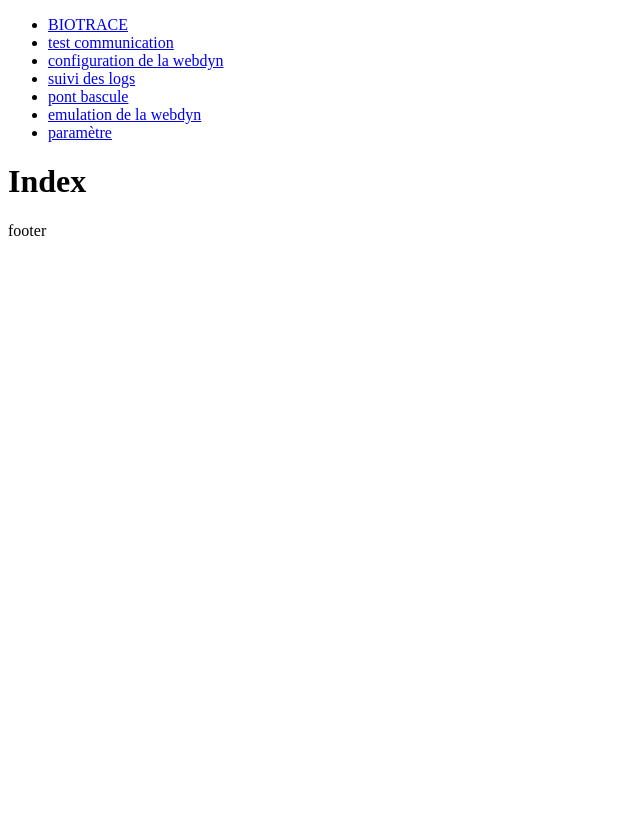
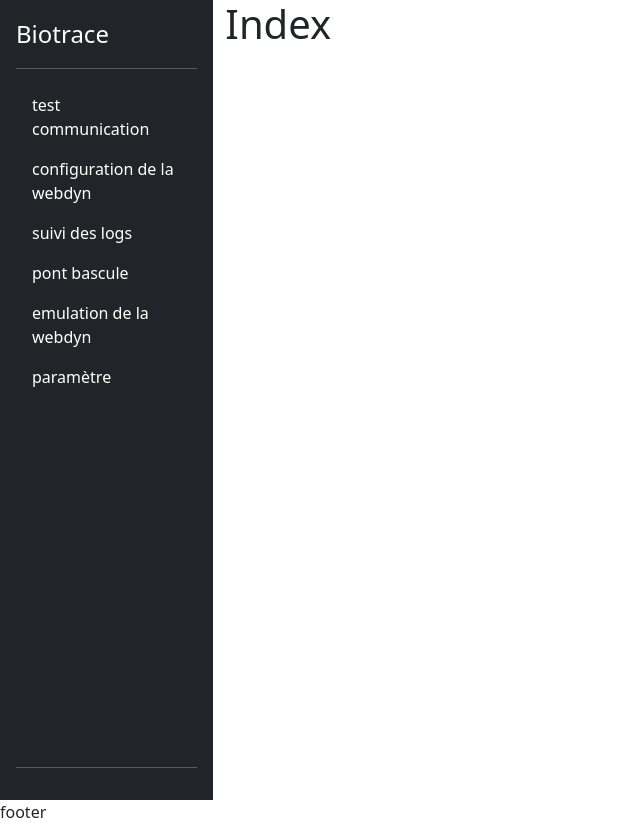
Before and after one commit to TLBail/biotrace, a Flask app: page / in a window 1280 px wide. Shown: the whole page, without its empty margins (0-640 px from the left). Before the commit the page ends 236 px from the top, so only its background shows below. Run offline with Flask 3, Linux system fonts and the light colour scheme.

Commit message:
ajout de boostrap #21

```diff
--- a/app/templates/base.html
+++ b/app/templates/base.html
@@ -1,23 +1,37 @@
 <!DOCTYPE html>
-<html>
+<html lang="en">
 
 <head>
     <meta charset="UTF-8">
     <meta name="viewport" content="width=device-width, initial-scale=1.0">
+    <link href="https://cdn.jsdelivr.net/npm/bootstrap@5.3.2/dist/css/bootstrap.min.css" rel="stylesheet"
+        integrity="sha384-T3c6CoIi6uLrA9TneNEoa7RxnatzjcDSCmG1MXxSR1GAsXEV/Dwwykc2MPK8M2HN" crossorigin="anonymous">
     <title>{% block title %}{% endblock %} - Biotrace</title>
 </head>
 
 <body>
+    <div class="container-fluid">
+        <div class="row">
+            <div class="col-2 p-0">
+                {% include 'components/navbar.html' %}
+            </div>
+            <div class="col-10">
+                <div class="row">
+                    <div class="col-12">
+                        {% block content %}
+                        {% endblock %}
+                    </div>
+                </div>
+            </div>
+        </div>
+    </div>
 
-    {% include 'components/navbar.html' %}
-
-    <div class="content">
-        {% block content %}
-        {% endblock %}
-    </div>
     <footer>
         footer
     </footer>
+    <script src="https://cdn.jsdelivr.net/npm/bootstrap@5.3.2/dist/js/bootstrap.bundle.min.js"
+        integrity="sha384-C6RzsynM9kWDrMNeT87bh95OGNyZPhcTNXj1NW7RuBCsyN/o0jlpcV8Qyq46cDfL"
+        crossorigin="anonymous"></script>
     <script>
         console.log("test");
     </script>
--- a/app/templates/components/navbar.html
+++ b/app/templates/components/navbar.html
@@ -1,11 +1,41 @@
-<div class="navbar">
-    <ul>
-        <li><a href="/">BIOTRACE</a></li>
-        <li><a href="/testcomm">test communication</a></li>
-        <li><a href="/webdynconfig">configuration de la webdyn</a></li>
-        <li><a href="/suivilogs">suivi des logs</a></li>
-        <li><a href="/pontbascule">pont bascule</a></li>
-        <li><a href="/webdynemul">emulation de la webdyn</a></li>
-        <li><a href="/config">paramètre</a></li>
+<div class="d-flex flex-column p-3 text-white bg-dark vh-100">
+    <a href="/" class="text-white text-decoration-none">
+        <span class="fs-4">Biotrace</span>
+    </a>
+    <hr>
+    <ul class="nav nav-pills flex-column mb-auto">
+        <li class="nav-item">
+            <a href="/testcomm" class="nav-link {{ 'active' if request.path == '/testcomm' else 'text-white' }}">
+                test communication
+            </a>
+        </li>
+        <li>
+            <a href="/webdynconfig"
+                class="nav-link {{ 'active' if request.path == '/webdynconfig' else 'text-white' }}">
+                configuration de la webdyn
+            </a>
+        </li>
+        <li>
+            <a href="/suivilogs" class="nav-link {{ 'active' if request.path == '/suivilogs' else 'text-white' }}">
+                suivi des logs
+            </a>
+        </li>
+        <li>
+            <a href="/pontbascule" class="nav-link {{ 'active' if request.path == '/pontbascule' else 'text-white' }}">
+                pont bascule
+            </a>
+        </li>
+        <li>
+            <a href="/webdynemul" class="nav-link {{ 'active' if request.path == '/webdynemul' else 'text-white' }}">
+                emulation de la webdyn
+            </a>
+        </li>
+        <li>
+            <a href="/config" class="nav-link {{ 'active' if request.path == '/config' else 'text-white' }}">
+                paramètre
+            </a>
+        </li>
     </ul>
+    <hr>
+
 </div>
```
